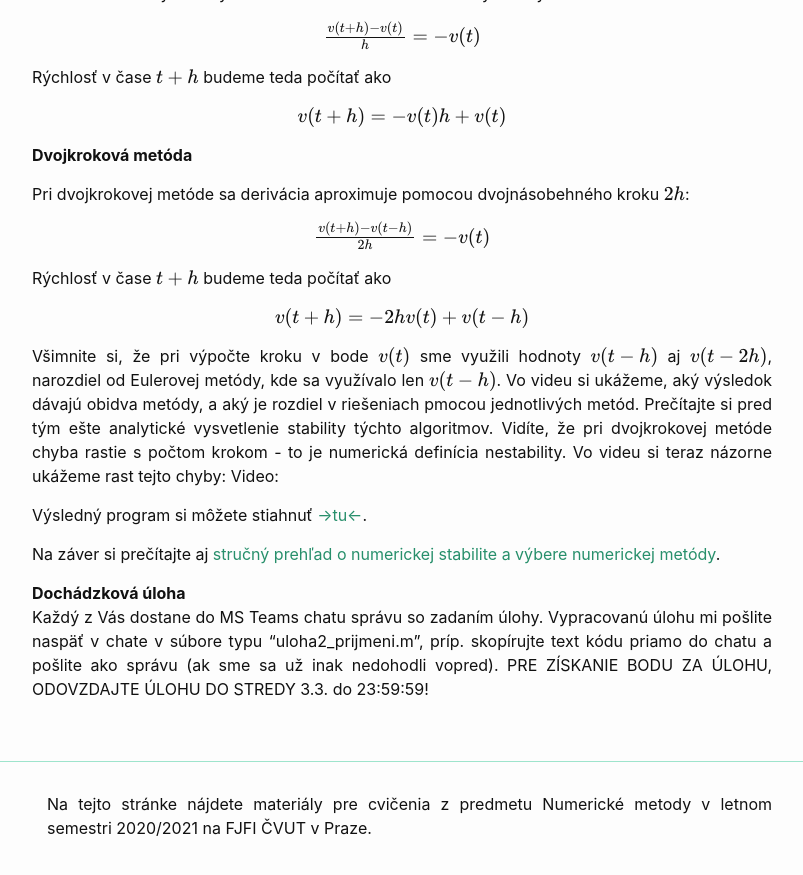
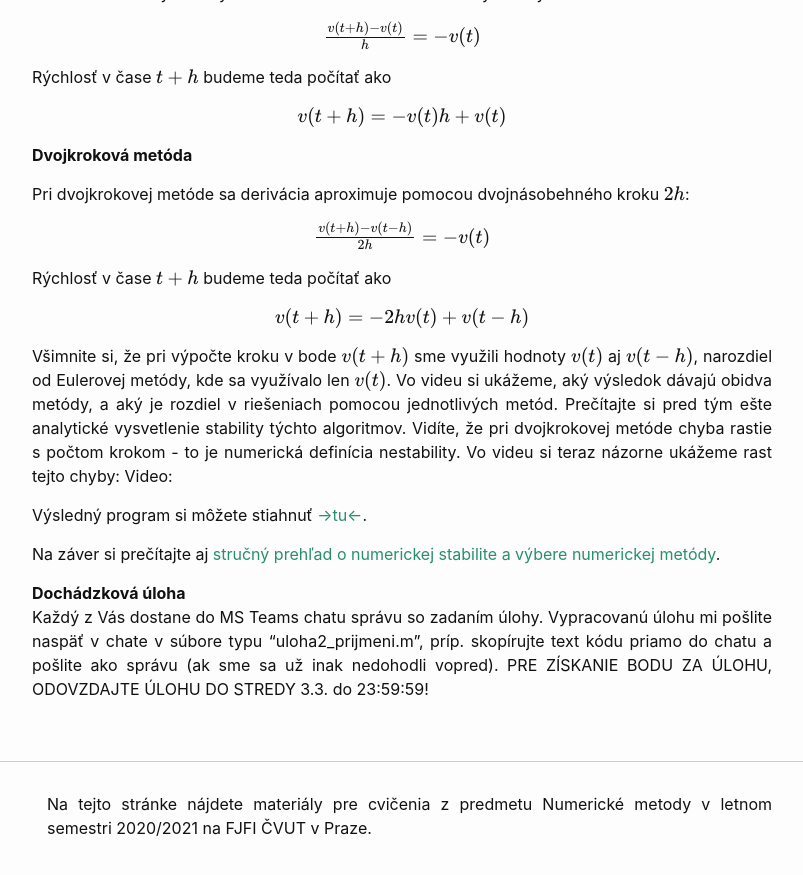
Before and after one commit to maslarova/maslarova.github.io, a Jekyll site: the page built from _posts/2021-02-25-cvicenie2.md, in a window 1280 px wide and 900 px high, scrolled down 573 px. Shown: the top 875 px of the window, without its empty margins (238-1041 px from the left). Built offline with Jekyll 4.4.1, drawn with Linux system fonts in a browser that asks for light colours.

Commit message:
stabilita.m

```diff
--- a/_posts/2021-02-25-cvicenie2.md
+++ b/_posts/2021-02-25-cvicenie2.md
@@ -108,8 +108,8 @@
 {: .centering}
 $v(t+h)= -2h v(t)+v(t-h)$
 
-Všimnite si, že pri výpočte kroku v bode $v(t)$ sme využili hodnoty $v(t-h)$ aj $v(t-2h)$, narozdiel od Eulerovej metódy, kde sa využívalo len $v(t-h)$.
-Vo videu si ukážeme, aký výsledok dávajú obidva metódy, a aký je rozdiel v riešeniach pmocou jednotlivých metód. Prečítajte si pred tým ešte analytické vysvetlenie stability týchto algoritmov. Vidíte, že pri dvojkrokovej metóde chyba rastie s počtom krokom - to je numerická definícia nestability.
+Všimnite si, že pri výpočte kroku v bode $v(t+h)$ sme využili hodnoty $v(t)$ aj $v(t-h)$, narozdiel od Eulerovej metódy, kde sa využívalo len $v(t)$.
+Vo videu si ukážeme, aký výsledok dávajú obidva metódy, a aký je rozdiel v riešeniach pomocou jednotlivých metód. Prečítajte si pred tým ešte analytické vysvetlenie stability týchto algoritmov. Vidíte, že pri dvojkrokovej metóde chyba rastie s počtom krokom - to je numerická definícia nestability.
 Vo videu si teraz názorne ukážeme rast tejto chyby:
 Video:
 
```
